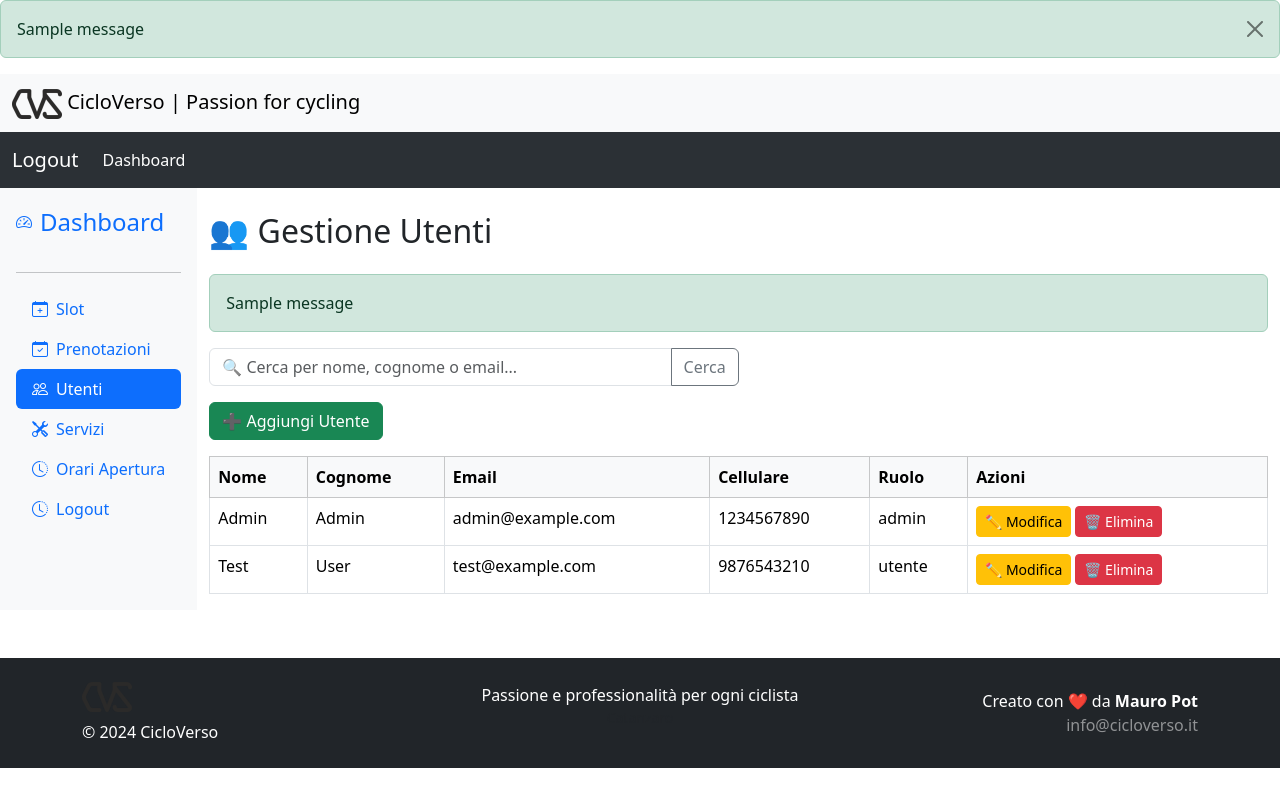
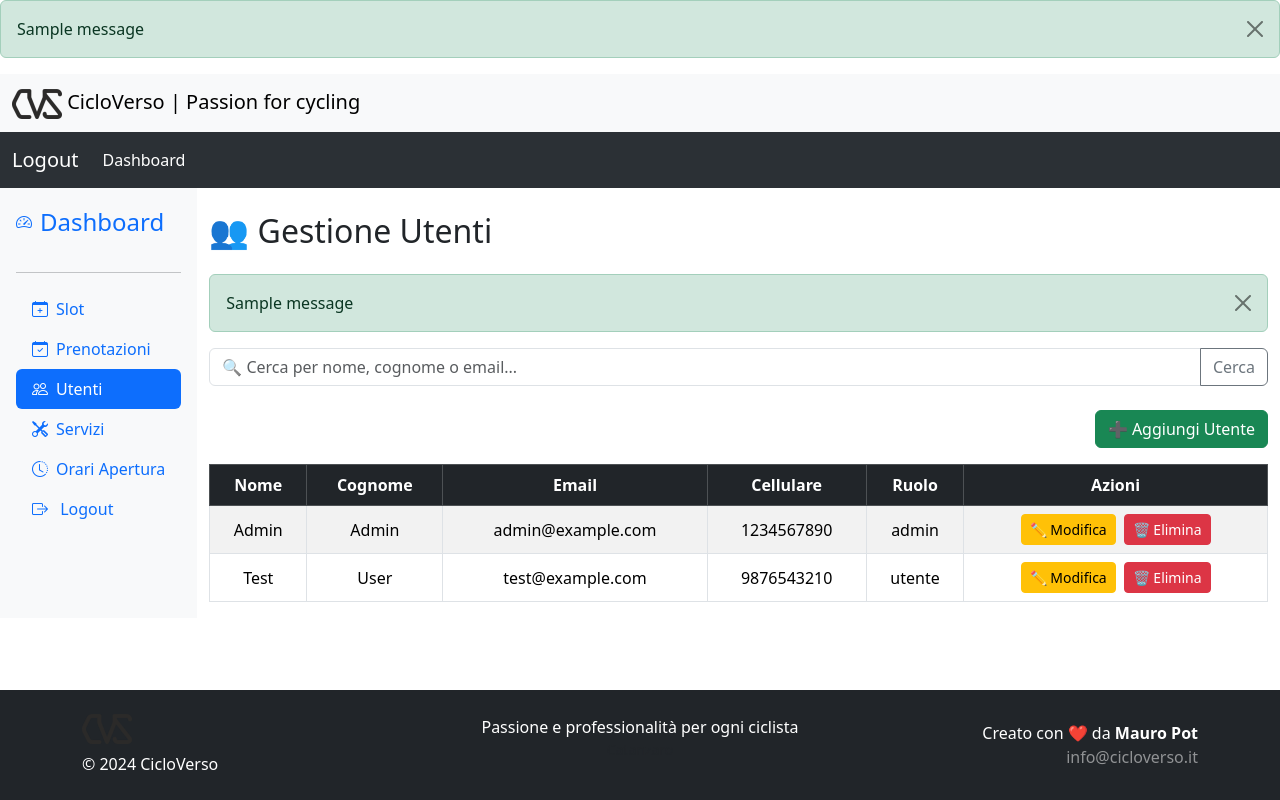
Before and after one commit to MauroPot2/cicloversoWebApp, a Flask app: page /admin/utenti in a window 1280 px wide. Run offline with Flask 3, Linux system fonts and the light colour scheme; the visitor is signed in with stand-in values (Sample User, id 1); data comes from the database, SQL or seed files in the repository; tables that the repository leaves empty hold one stand-in row (values such as "Sample post"); one stand-in notice (Sample message) is shown.

Commit message:
modalLogout

```diff
--- a/templates/admin/genera_slot_auto_page.html
+++ b/templates/admin/genera_slot_auto_page.html
@@ -1,6 +1,7 @@
 {% extends "basic/layout.html" %}
 {% block content %}
 <div class="container mt-4">
+  {% include 'admin/sidebar.html' %}
   <h3>Genera Slot Automatici</h3>
   <p class="text-muted">Seleziona una data per generare automaticamente gli slot sulla base degli orari di apertura.</p>
 
--- a/templates/admin/sidebar.html
+++ b/templates/admin/sidebar.html
@@ -23,7 +23,10 @@
       <li><a href="{{ url_for('admin.gestisci_utenti') }}" class="nav-link {% if request.endpoint == 'admin.gestisci_utenti' %}active{% endif %}"><i class="bi bi-people me-2"></i>Utenti</a></li>
       <li><a href="{{ url_for('admin.gestisci_servizi') }}" class="nav-link {% if request.endpoint == 'admin.gestisci_servizi' %}active{% endif %}"><i class="bi bi-tools me-2"></i>Servizi</a></li>
       <li><a href="{{ url_for('admin.mostra_orari_apertura') }}" class="nav-link {% if request.endpoint == 'admin.mostra_orari_apertura' %}active{% endif %}"><i class="bi bi-clock-history me-2"></i>Orari Apertura</a></li>
-      <li><a href="{{ url_for('auth.logout') }}" class="nav-link {% if request.endpoint == 'auth.logout' %}active{% endif %}"><i class="bi bi-clock-history me-2"></i>Logout</a></li>
+      <li><a href="#" class="nav-link" data-bs-toggle="modal" data-bs-target="#modaleLogout">
+        <i class="bi bi-box-arrow-right me-2"></i> Logout</a>
+      </li>
+
     </ul>
   </div>
 </div>
--- a/templates/admin/utenti.html
+++ b/templates/admin/utenti.html
@@ -1,30 +1,41 @@
 {% extends "basic/layout.html" %}
 {% block content %}
-<div class="d-flex">
+<div class="d-flex flex-column flex-md-row">
   {% include 'admin/sidebar.html' %}
+
   <div class="container mt-4">
-    <h2 class="mb-4">👥 Gestione Utenti</h2>
+    <h2 class="mb-4 text-center text-md-start">👥 Gestione Utenti</h2>
 
     {% with messages = get_flashed_messages(with_categories=true) %}
       {% if messages %}
         {% for category, message in messages %}
-          <div class="alert alert-{{ category }}">{{ message }}</div>
+          <div class="alert alert-{{ category }} alert-dismissible fade show" role="alert">
+            {{ message }}
+            <button type="button" class="btn-close" data-bs-dismiss="alert" aria-label="Chiudi"></button>
+          </div>
         {% endfor %}
       {% endif %}
     {% endwith %}
-    <form method="get" action="{{ url_for('admin.gestisci_utenti') }}" class="mb-3 d-flex justify-content-between align-items-center">
-        <div class="input-group w-50">
+
+    <!-- Barra di ricerca -->
+    <form method="get" action="{{ url_for('admin.gestisci_utenti') }}" class="mb-4">
+      <div class="input-group">
         <input type="text" name="search" class="form-control" placeholder="🔍 Cerca per nome, cognome o email..." value="{{ search }}">
         <button class="btn btn-outline-secondary" type="submit">Cerca</button>
       </div>
     </form>
-    <div class="d-flex justify-content-between align-items-center mb-3">
+
+    <!-- Pulsante aggiungi utente -->
+    <div class="mb-3 text-end">
       <a href="{{ url_for('admin.aggiungi_utente') }}" class="btn btn-success">
         ➕ Aggiungi Utente
       </a>
     </div>
-    <table class="table table-bordered table-hover">
-        <thead class="table-light">
+
+    <!-- Tabella responsive -->
+    <div class="table-responsive">
+      <table class="table table-bordered table-hover table-striped align-middle text-center">
+        <thead class="table-dark">
           <tr>
             <th>Nome</th>
             <th>Cognome</th>
@@ -43,10 +54,12 @@
             <td>{{ utente.cellulare }}</td>
             <td>{{ utente.ruolo }}</td>
             <td>
+              <div class="d-flex flex-column flex-sm-row gap-2 justify-content-center">
                 <a href="{{ url_for('admin.modifica_utente', id=utente.id) }}" class="btn btn-sm btn-warning">✏️ Modifica</a>
-                    <form action="{{ url_for('admin.elimina_utente', id=utente.id) }}" method="post" style="display:inline-block" onsubmit="return confirm('Sei sicuro di voler eliminare questo utente?');">
+                <form action="{{ url_for('admin.elimina_utente', id=utente.id) }}" method="post" onsubmit="return confirm('Sei sicuro di voler eliminare questo utente?');">
                   <button type="submit" class="btn btn-sm btn-danger">🗑️ Elimina</button>
                 </form>
+              </div>
             </td>
           </tr>
           {% endfor %}
@@ -54,4 +67,5 @@
       </table>
     </div>
   </div>
+</div>
 {% endblock %}
--- a/templates/basic/layout.html
+++ b/templates/basic/layout.html
@@ -5,6 +5,7 @@
   <meta name="viewport" content="width=device-width, initial-scale=1">
   <meta http-equiv="Cache-Control" content="no-cache, no-store, must-revalidate" />
   <title>CicloVerso</title>
+
   <!-- CDN Bootstrap -->
   <link href="https://cdn.jsdelivr.net/npm/bootstrap@5.3.3/dist/css/bootstrap.min.css" rel="stylesheet" integrity="sha384-QWTKZyjpPEjISv5WaRU9OFeRpok6YctnYmDr5pNlyT2bRjXh0JMhjY6hW+ALEwIH" crossorigin="anonymous">
   <!-- Icone Bootstrap -->
@@ -12,8 +13,9 @@
   <link rel="icon" href="{{ url_for('static', filename='favicon.ico') }}" type="image/x-icon">
 </head>
 
-<body>
-  <!--Alert messaggi flash-->
+<body class="d-flex flex-column min-vh-100">
+
+  <!-- Messaggi flash -->
   {% with messages = get_flashed_messages(with_categories=true) %}
     {% if messages %}
       {% for category, message in messages %}
@@ -25,6 +27,7 @@
     {% endif %}
   {% endwith %}
 
+  <!-- Navbar logo -->
   <nav class="navbar bg-body-tertiary">
     <div class="container-fluid">
       <a class="navbar-brand" href="/">
@@ -34,12 +37,13 @@
     </div>
   </nav>
 
+  <!-- Navbar dinamica -->
   {% if session.user_id %}
     {% if session.ruolo == 'admin' or session.ruolo == 'root' %}
       <!-- Navbar Admin -->
-      <nav class="navbar navbar-expand-lg bg-body-tertiary " data-bs-theme="dark">
+      <nav class="navbar navbar-expand-lg bg-body-tertiary" data-bs-theme="dark">
         <div class="container-fluid">
-          <a class="navbar-brand" href="/logout">Logout</a>
+          <a class="navbar-brand" href="#" data-bs-toggle="modal" data-bs-target="#modaleLogout">Logout</a>
           <button class="navbar-toggler" type="button" data-bs-toggle="collapse" data-bs-target="#navbarAdmin" aria-controls="navbarAdmin" aria-expanded="false" aria-label="Toggle navigation">
             <span class="navbar-toggler-icon"></span>
           </button>
@@ -54,34 +58,26 @@
       </nav>
     {% else %}
       <!-- Navbar User -->
-      <nav class="navbar navbar-expand-lg bg-body-tertiary " data-bs-theme="dark">
+      <nav class="navbar navbar-expand-lg bg-body-tertiary" data-bs-theme="dark">
         <div class="container-fluid">
-          <a class="navbar-brand" href="/logout">LogOut</a>
+          <a class="navbar-brand" href="#" data-bs-toggle="modal" data-bs-target="#modaleLogout">Logout</a>
           <button class="navbar-toggler" type="button" data-bs-toggle="collapse" data-bs-target="#navbarUser" aria-controls="navbarUser" aria-expanded="false" aria-label="Toggle navigation">
             <span class="navbar-toggler-icon"></span>
           </button>
           <div class="collapse navbar-collapse" id="navbarUser">
             <ul class="navbar-nav me-auto mb-2 mb-lg-0">
-              <li class="nav-item">
-                <a class="nav-link active" aria-current="page" href="/">Home</a>
-              </li>
-              <li class="nav-item">
-                <a class="nav-link" href="/utente/calendario">Prenota</a>
-              </li>
-              <li class="nav-item">
-                <a class="nav-link" href="/utente/prenotazioni">Le tue prenotazioni</a>
-              </li>
-              <li class="nav-item">
-                <a class="nav-link" href="/utente/profilo">Il tuo profilo</a>
-              </li>
+              <li class="nav-item"><a class="nav-link active" href="/">Home</a></li>
+              <li class="nav-item"><a class="nav-link" href="/utente/calendario">Prenota</a></li>
+              <li class="nav-item"><a class="nav-link" href="/utente/prenotazioni">Le tue prenotazioni</a></li>
+              <li class="nav-item"><a class="nav-link" href="/utente/profilo">Il tuo profilo</a></li>
             </ul>
           </div>
         </div>
       </nav>
     {% endif %}
   {% else %}
-    <!-- Navbar Non loggato -->
-    <nav class="navbar navbar-expand-lg bg-body-tertiary " data-bs-theme="dark">
+    <!-- Navbar non loggato -->
+    <nav class="navbar navbar-expand-lg bg-body-tertiary" data-bs-theme="dark">
       <div class="container-fluid">
         <a class="navbar-brand" href="/">Home</a>
         <button class="navbar-toggler" type="button" data-bs-toggle="collapse" data-bs-target="#navbarAnonimo" aria-controls="navbarAnonimo" aria-expanded="false" aria-label="Toggle navigation">
@@ -89,44 +85,35 @@
         </button>
         <div class="collapse navbar-collapse" id="navbarAnonimo">
           <ul class="navbar-nav me-auto mb-2 mb-lg-0">
-            <li class="nav-item">
-              <a class="nav-link" href="/manutenzione">I nostri servizi</a>
-            </li>
-            <li class="nav-item">
-              <a class="nav-link" href="/biomeccanica">Biomeccanica</a>
-            </li>
-            <li class="nav-item">
-              <a class="nav-link" href="/assistenza">Assistenza personalizzata</a>
-            </li>
-            <li class="nav-item">
-              <a class="nav-link" href="/registrati">Registrati</a>
-            </li>
-            <li class="nav-item">
-              <a class="nav-link" href="/log_in">Accedi</a>
-            </li>
+            <li class="nav-item"><a class="nav-link" href="/manutenzione">I nostri servizi</a></li>
+            <li class="nav-item"><a class="nav-link" href="/biomeccanica">Biomeccanica</a></li>
+            <li class="nav-item"><a class="nav-link" href="/assistenza">Assistenza personalizzata</a></li>
+            <li class="nav-item"><a class="nav-link" href="/registrati">Registrati</a></li>
+            <li class="nav-item"><a class="nav-link" href="/log_in">Accedi</a></li>
           </ul>
         </div>
       </div>
     </nav>
   {% endif %}
 
+  <!-- Contenuto dinamico -->
+  <main class="flex-grow-1">
     {% block content %}
     {% endblock %}
+  </main>
 
   <!-- Footer -->
-  <footer class="bg-dark text-white py-4 mt-5">
+  <footer class="bg-dark text-white py-4 mt-3">
     <div class="container">
       <div class="row align-items-center">
         <div class="col-md-4 text-center text-md-start mb-3 mb-md-0">
           <img src="{{ url_for('static', filename='img/cicloverso_logo50x30.png') }}" alt="Logo CicloVerso" class="mb-2">
           <p class="mb-0">&copy; 2024 CicloVerso</p>
         </div>
-
         <div class="col-md-4 text-center mb-3 mb-md-0">
           <p class="mb-0">Passione e professionalità per ogni ciclista</p>
           <p class="small text-muted">Catanzaro</p>
         </div>
-
         <div class="col-md-4 text-center text-md-end">
           <p class="mb-0">Creato con ❤️ da <strong>Mauro Pot</strong></p>
           <a href="mailto:info@cicloverso.it" class="text-white-50 text-decoration-none">info@cicloverso.it</a>
@@ -135,8 +122,26 @@
     </div>
   </footer>
 
-  <!-- CDN Js Bootstrap -->
+  <!-- Modale Logout -->
+  <div class="modal fade" id="modaleLogout" tabindex="-1" aria-labelledby="modaleLogoutLabel" aria-hidden="true">
+    <div class="modal-dialog modal-dialog-centered">
+      <div class="modal-content shadow-sm">
+        <div class="modal-header bg-danger text-white">
+          <h5 class="modal-title" id="modaleLogoutLabel">Conferma Logout</h5>
+          <button type="button" class="btn-close" data-bs-dismiss="modal" aria-label="Chiudi"></button>
+        </div>
+        <div class="modal-body text-center">
+          Sei sicuro di voler uscire?<br>Verrai disconnesso dall'applicazione.
+        </div>
+        <div class="modal-footer justify-content-between">
+          <button type="button" class="btn btn-secondary" data-bs-dismiss="modal">Annulla</button>
+          <a href="/logout" class="btn btn-danger">Logout</a>
+        </div>
+      </div>
+    </div>
+  </div>
+
+  <!-- Bootstrap JS -->
   <script src="https://cdn.jsdelivr.net/npm/bootstrap@5.3.3/dist/js/bootstrap.bundle.min.js" integrity="sha384-YvpcrYf0tY3lHB60NNkmXc5s9fDVZLESaAA55NDzOxhy9GkcIdslK1eN7N6jIeHz" crossorigin="anonymous"></script>
-  <script src="https://cdn.jsdelivr.net/npm/@popperjs/core@2.9.3/dist/umd/popper.min.js"></script>
 </body>
 </html>
--- a/templates/utente/sidebar.html
+++ b/templates/utente/sidebar.html
@@ -14,11 +14,6 @@
     <button type="button" class="btn-close text-reset" data-bs-dismiss="offcanvas" aria-label="Chiudi"></button>
   </div>
 
-  <div class="offcanvas-body p-0 d-flex flex-column">
-    <a href="{{ url_for('utente.dashboard_utente') }}" class="d-flex align-items-center mb-3 mb-md-0 me-md-auto text-decoration-none">
-      <i class="bi bi-speedometer2 me-2"></i><span class="fs-4">Dashboard</span>
-    </a>
-    <hr>
     <ul class="nav nav-pills flex-column mb-auto">
       <li class="nav-item">
         <a href="{{ url_for('utente.dashboard_utente') }}" class="nav-link {% if request.endpoint == 'utente.dashboard_utente' %}active{% endif %}">
```
Also changed, not shown: templates/admin/admin_index.html (+9 -0 lines), templates/admin/aggiungi_utente.html (+23 -12 lines), templates/admin/orari_apertura.html (+12 -7 lines), templates/admin/servizi.html (+17 -12 lines), templates/categoria/login.html (+6 -6 lines), templates/utente/calendario.html (+8 -1 lines). Lines whose indentation alone changed are shown as unchanged.
